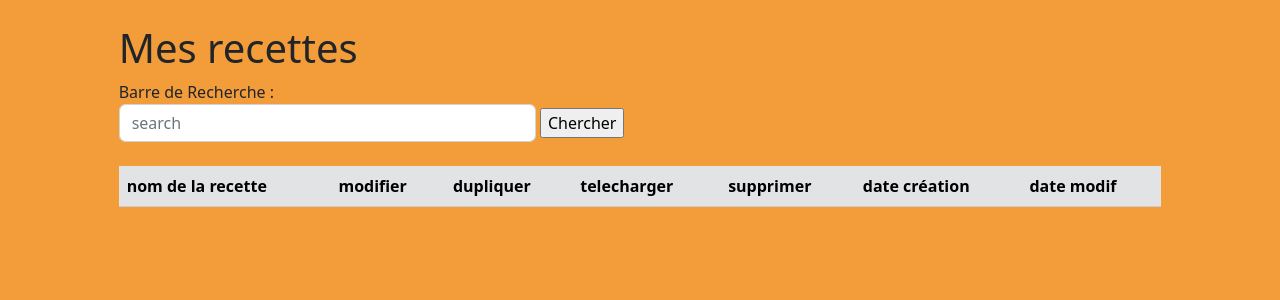
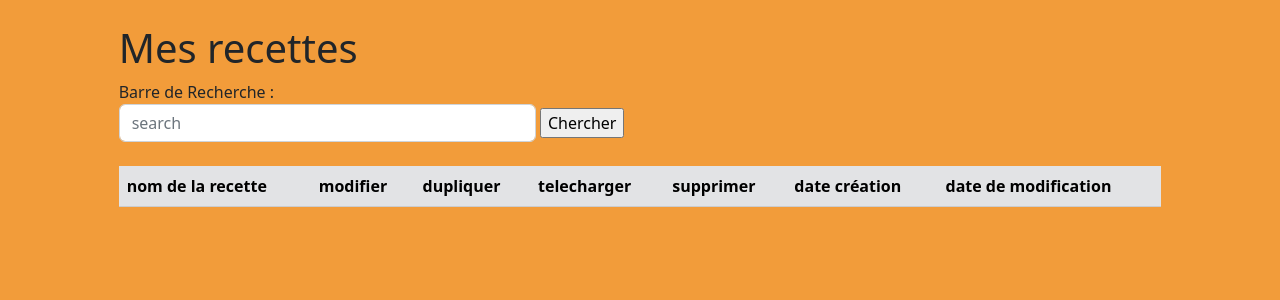
Before and after one commit to Reda1903/ori-app, a Django app: template recipe/templates/recipe/recettes_utilisateur.html in a window 1280 px wide. Shown: the part 66-366 px from the top of the page. Run offline with Django 4.2, Linux system fonts and the light colour scheme; the template is opened without the code that fills it: values that come from a table or form of the project are taken from there, others are empty; data comes from the database, SQL or seed files in the repository.

Commit message:
quelques changements

```diff
--- a/recipe/templates/recipe/recettes.html
+++ b/recipe/templates/recipe/recettes.html
@@ -79,7 +79,7 @@
 
 
     {%else%}
-    <h1> Mes recettes </h1>
+    <h1> Toutes les recettes </h1>
 
 
     <div>
@@ -104,7 +104,7 @@
                 <th scope="col"> telecharger  </th>
                 <th scope="col"> supprimer </th>
                 <th scope="col"> date création </th>
-                <th scope="col"> date modif </th>
+                <th scope="col"> date de modification </th>
             </tr>
 
         </thead>
--- a/recipe/templates/recipe/recettes_utilisateur.html
+++ b/recipe/templates/recipe/recettes_utilisateur.html
@@ -38,7 +38,7 @@
                 <th scope="col"> telecharger  </th>
                 <th scope="col"> supprimer </th>
                 <th scope="col"> date création </th>
-                <th scope="col"> date modif </th>
+                <th scope="col"> date de modification </th>
             </tr>
 
         </thead>
```
